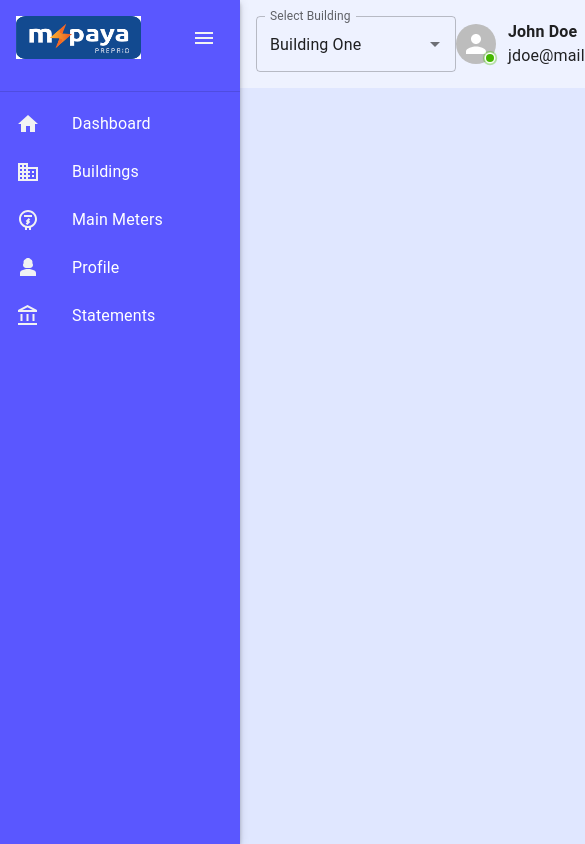
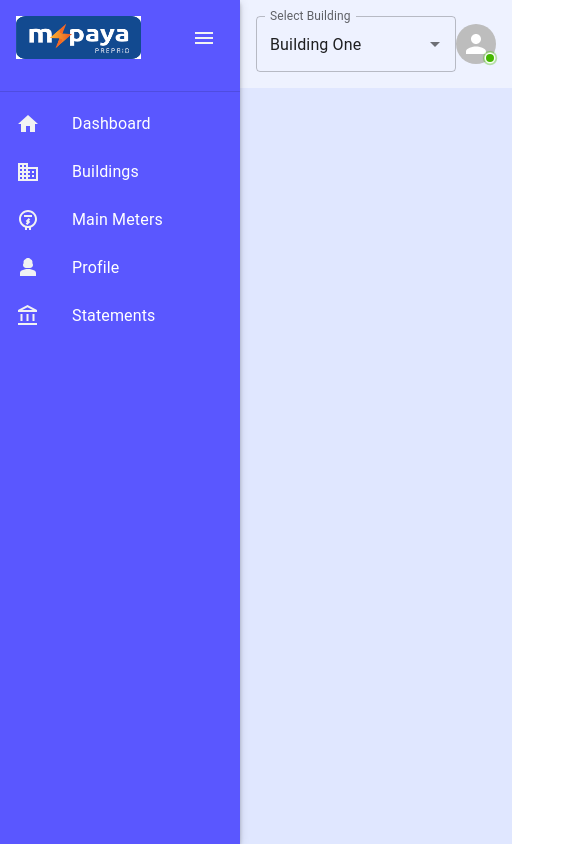
Before and after one commit to Kangonga/landlord-portal, a React (Vite) app: page / in a window 390 px wide. Shown: the top 844 px of the page, 585 px wide, since content can reach past the window. Built offline with nearby package versions, Linux system fonts and the light colour scheme.

Commit message:
style: add breakpoints to topbar

```diff
--- a/src/shared/topbar/styles.ts
+++ b/src/shared/topbar/styles.ts
@@ -9,7 +9,7 @@ export const TopBarContainer = styled('div')(({  }) => ({
 
 }))
 
-export const AvatarContainer = styled('div')(({  }) => ({
+export const AvatarContainer = styled('div')(({ theme }) => ({
     display:'flex',
     gap:'.75rem',
     alignItems:'center',
@@ -17,7 +17,10 @@ export const AvatarContainer = styled('div')(({  }) => ({
         display:'flex',
         flexDirection:'column',
         '#name':{
-            fontWeight:'bold'
+            fontWeight:'bold',
+        },
+        [( theme.breakpoints.down('sm') )]:{
+          display:'none'
         }
     }
 }))
@@ -51,18 +54,3 @@ export const StyledBadge = styled(Badge)(({ theme }) => ({
     },
   },
 }));
-
-
-// export default function BadgeAvatars() {
-//   return (
-//     <Stack direction="row" spacing={2}>
-//       <StyledBadge
-//         overlap="circular"
-//         anchorOrigin={{ vertical: 'bottom', horizontal: 'right' }}
-//         variant="dot"
-//       >
-//         <Avatar alt="Remy Sharp" src="/static/images/avatar/1.jpg" />
-//       </StyledBadge>
-//     </Stack>
-//   );
-// }
```
